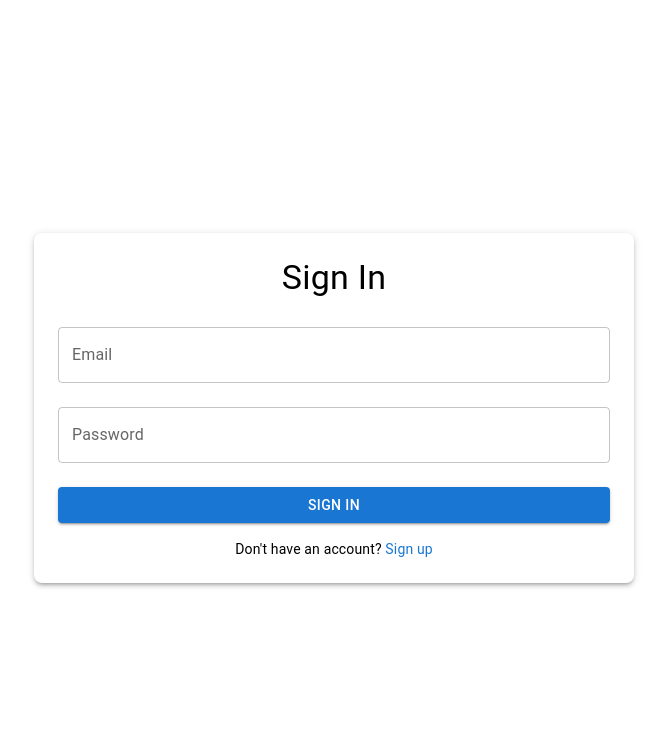
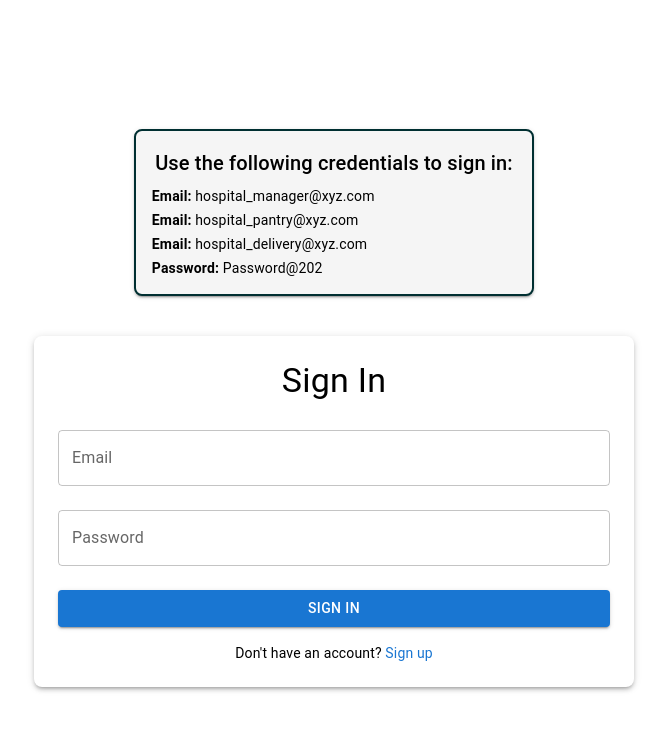
Before and after one commit to Tehraankhan/Hospital-Food-Delivery-Management, a React (Create React App) app in the folder frontend/: page /Signin in a window 1280 px wide. Shown: the top 730 px of the page, without its empty margins (306-973 px from the left). Built offline with nearby package versions, Linux system fonts and the light colour scheme; no server answers.

Commit message:
added credential box

```diff
--- a/frontend/src/pages/Userauthentication/Signin.js
+++ b/frontend/src/pages/Userauthentication/Signin.js
@@ -6,7 +6,7 @@ import { Link, useNavigate } from "react-router-dom";
 export default function Signin() {
   const [email, setEmail] = useState("");
   const [password, setPassword] = useState("");
-  const [loading, setLoading] = useState(false); // State for loading
+  const [loading, setLoading] = useState(false);
   const navigate = useNavigate();
 
   const Input = (e) => {
@@ -20,7 +20,7 @@ export default function Signin() {
   const url = "https://hospital-food-delivery-management-backend-rf3c.onrender.com";
 
   const fetchData = async () => {
-    setLoading(true); // Start loading
+    setLoading(true);
     try {
       const response = await axios.post(
         `${url}/user/signin`,
@@ -44,7 +44,7 @@ export default function Signin() {
     } catch (error) {
       console.error("Error:", error.response?.data?.message || error.message);
     } finally {
-      setLoading(false); // Stop loading
+      setLoading(false);
     }
   };
 
@@ -59,6 +59,36 @@ export default function Signin() {
         minHeight: "100vh",
       }}
     >
+      {/* Credentials Box */}
+      <Box
+        sx={{
+          width: "66%",
+          backgroundColor: "#f5f5f5", // Light background color
+          padding: 2,
+          boxShadow: 2,
+          borderRadius: 2,
+          marginBottom: 5,
+          border: "2px solid #002F31"
+        }}
+      >
+        <Typography variant="h6" align="center" gutterBottom>
+          Use the following credentials to sign in:
+        </Typography>
+        <Typography variant="body2" sx={{ marginBottom: 0.5 }}>
+          <strong>Email:</strong> hospital_manager@xyz.com
+        </Typography>
+        <Typography variant="body2" sx={{ marginBottom: 0.5 }}>
+          <strong>Email:</strong> hospital_pantry@xyz.com
+        </Typography>
+        <Typography variant="body2" sx={{ marginBottom: 0.5 }}>
+          <strong>Email:</strong> hospital_delivery@xyz.com
+        </Typography>
+        <Typography variant="body2">
+          <strong>Password:</strong> Password@202
+        </Typography>
+      </Box>
+
+      {/* Sign In Form */}
       <Box
         sx={{
           width: "100%",
@@ -97,7 +127,7 @@ export default function Signin() {
           color="primary"
           fullWidth
           sx={{ marginTop: 2 }}
-          disabled={loading} // Disable button while loading
+          disabled={loading}
         >
           {loading ? <CircularProgress size={24} sx={{ color: "white" }} /> : "Sign In"}
         </Button>
```
